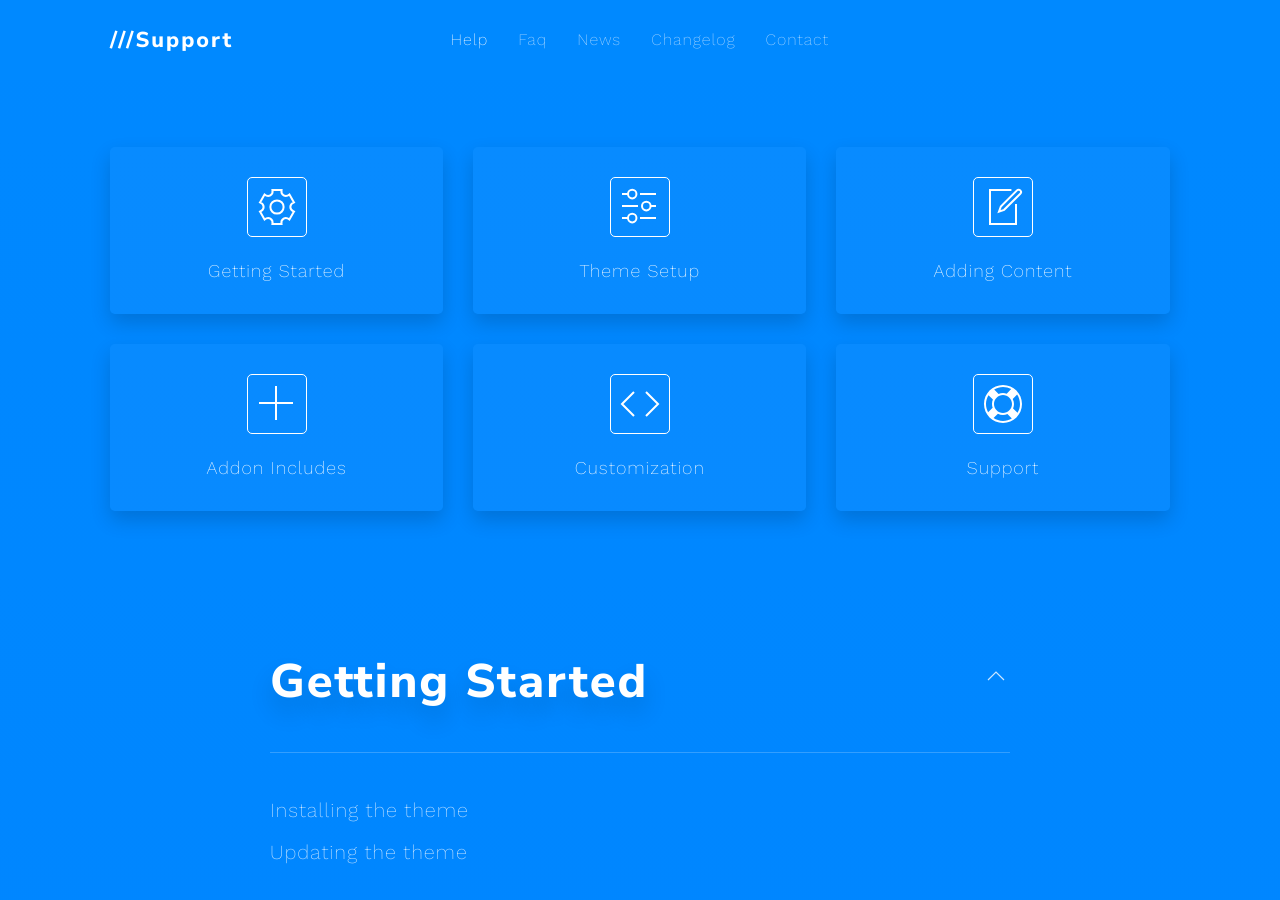
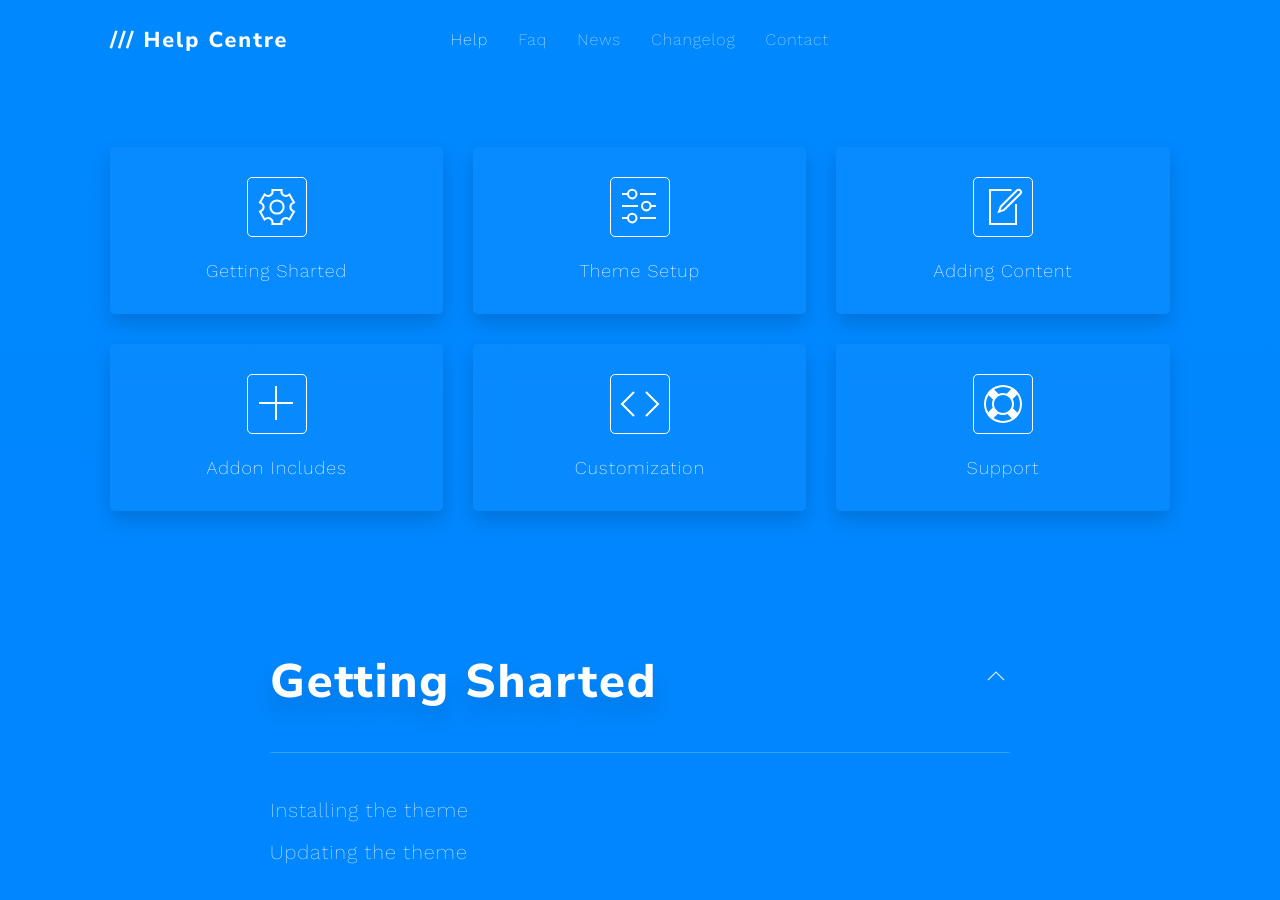
Before and after one commit to FieldingTownsend/FieldingTownsend.github.io, a Jekyll site: the page built from index.md, in a window 1280 px wide and 900 px high, scrolled down 295 px. Built offline with Jekyll 4.4.1, drawn with Linux system fonts in a browser that asks for light colours.

Commit message:
Change Docs

```diff
--- a/_config.yml
+++ b/_config.yml
@@ -20,7 +20,7 @@
 # Site logo, image or text
 brand:
     image:          # e.g. logo.png, upload logo image file to /assets/img/ folder
-    text:           ///Support      # if the above "logo:" image variable  is not set, this text logo is displayed instead
+    text:           /// Help Centre     # if the above "logo:" image variable  is not set, this text logo is displayed instead
 
 # Default author settings
 author:
```
Also changed, not shown: _support/1-getting-started.md (+1 -1 lines).
